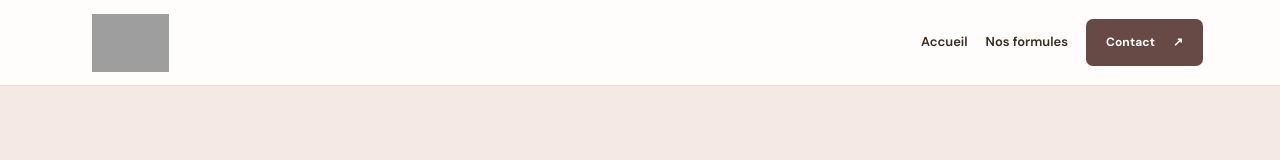
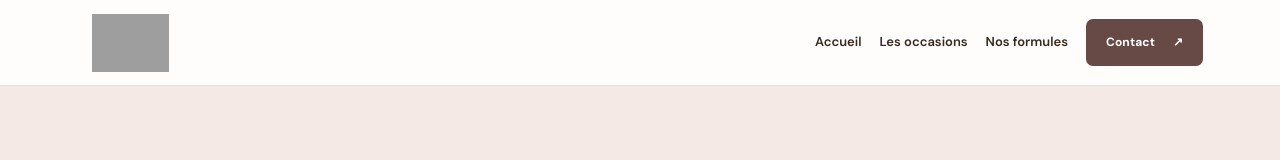
Before and after one commit to chirelhalioua/C-by-C, a Nuxt app: page /contact in a window 1280 px wide. Shown: the top 160 px of the page. Built offline with nearby package versions, Linux system fonts and the light colour scheme; grey boxes are pictures that could not be loaded; a web font is replaced by a local one.

Commit message:
Add occasions link to main navigation

```diff
--- a/pages/contact.vue
+++ b/pages/contact.vue
@@ -81,6 +81,7 @@ ${form.prenom} ${form.nom}`)
       </button>
       <nav class="main-nav contact-page-nav" :class="{ 'is-open': menuOpen }" aria-label="Navigation principale">
         <a href="/" @click="closeMenu">Accueil</a>
+        <a href="/occasions" @click="closeMenu">Les occasions</a>
         <a href="/formules" @click="closeMenu">Nos formules</a>
         <a class="nav-cta" href="/contact" aria-current="page" @click="closeMenu">Contact <span>↗</span></a>
       </nav>
```
